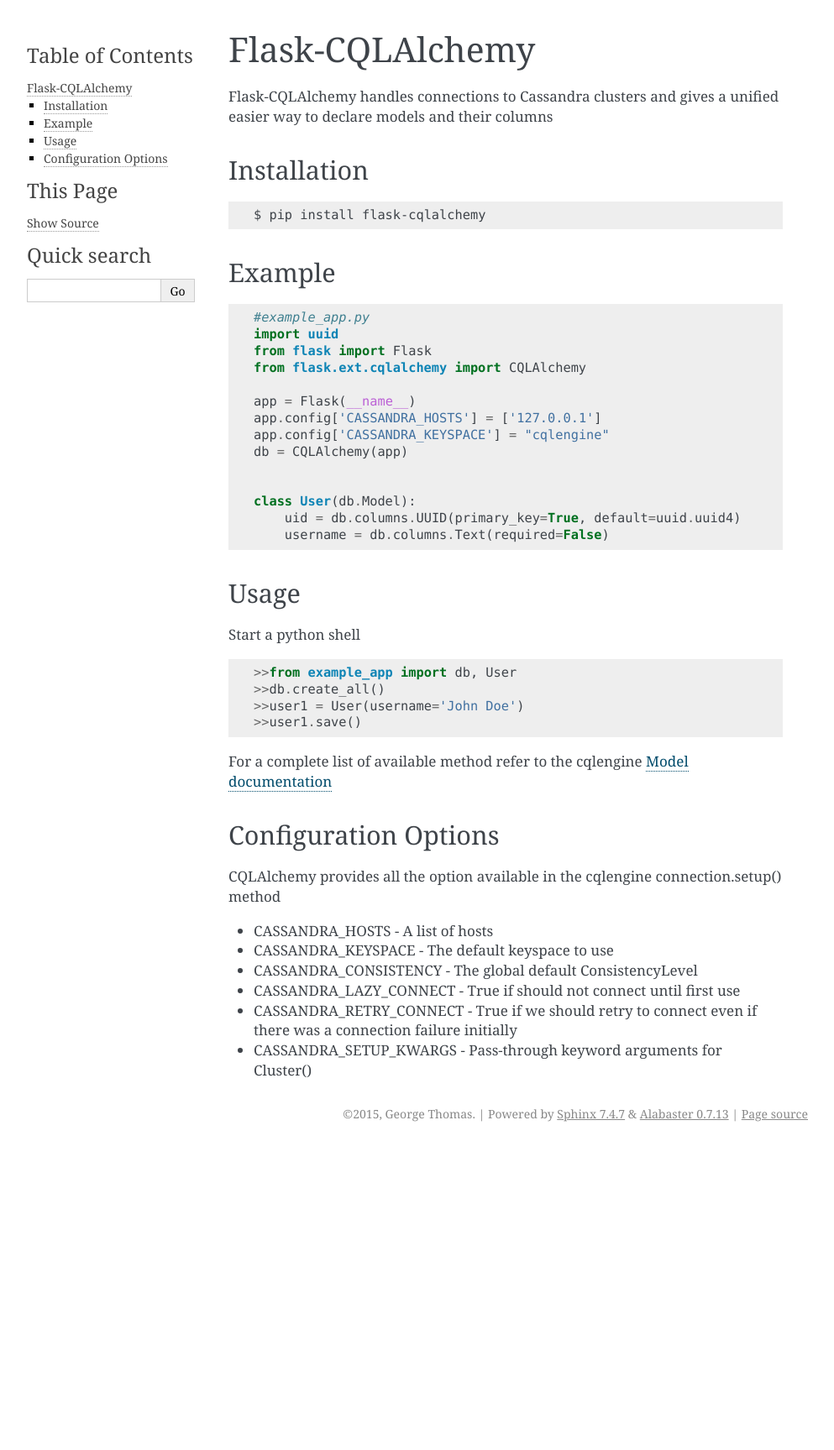
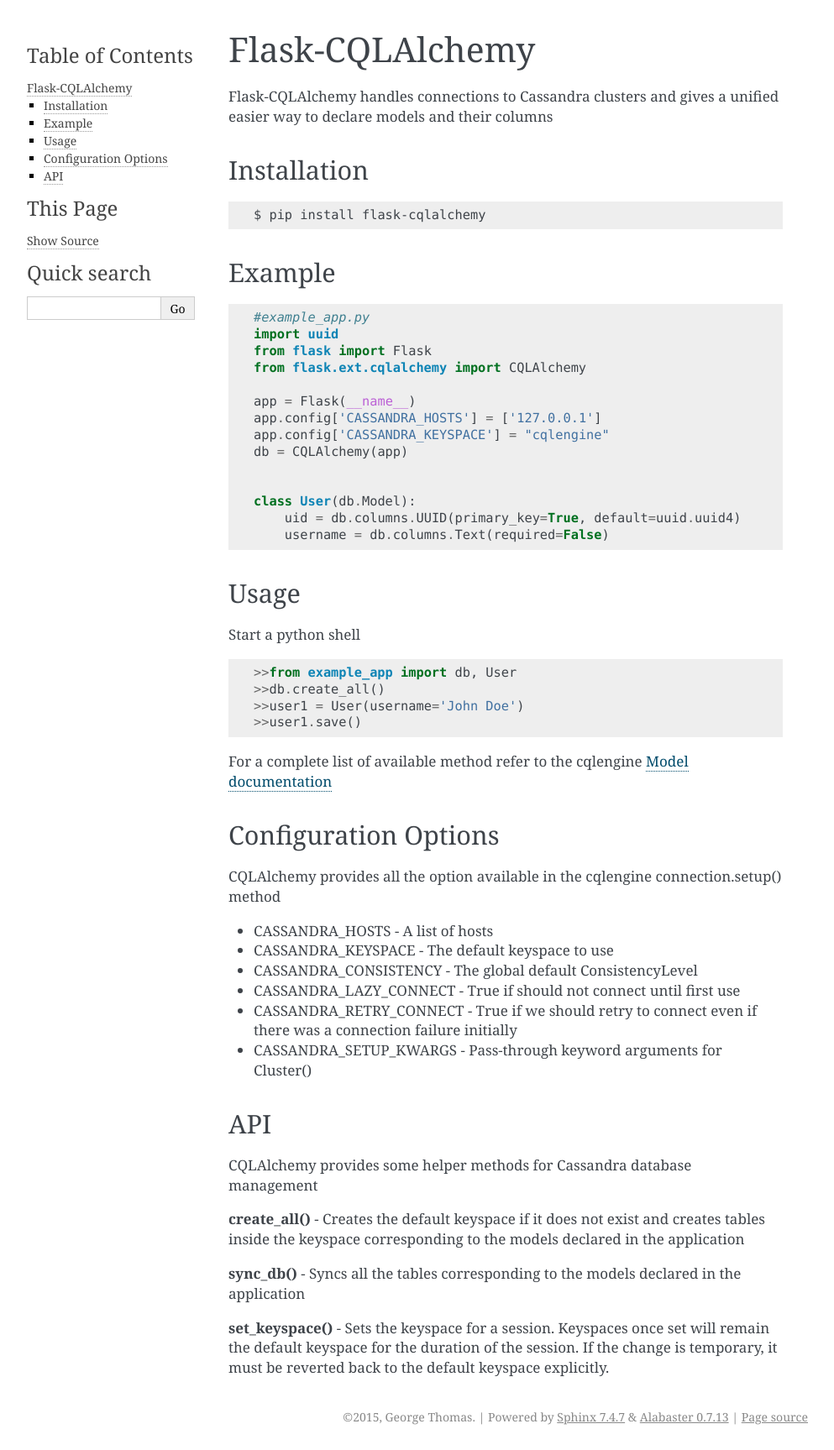
Before and after one commit to thegeorgeous/flask-cqlalchemy, a Sphinx documentation site: the page built from docs/index.rst, in a window 1280 px wide. Shown: the whole page at 84% size, without its empty margins (148-1141 px from the left). Built offline with Sphinx 7.4.7, drawn with Linux system fonts in a browser that asks for light colours; before the commit the page ends 1366 px from its top, so only the background shows below that.

Commit message:
Added set_keyspace to docs

```diff
--- a/docs/index.rst
+++ b/docs/index.rst
@@ -65,3 +65,13 @@
 * CASSANDRA_RETRY_CONNECT - True if we should retry to connect even if there was
   a connection failure initially
 * CASSANDRA_SETUP_KWARGS - Pass-through keyword arguments for Cluster()
+
+API
+---
+CQLAlchemy provides some helper methods for Cassandra database management
+
+**create_all()** - Creates the default keyspace if it does not exist and creates tables inside the keyspace corresponding to the models declared in the application
+
+**sync_db()** - Syncs all the tables corresponding to the models declared in the application
+
+**set_keyspace()** - Sets the keyspace for a session. Keyspaces once set will remain the default keyspace for the duration of the session. If the change is temporary, it must be reverted back to the default keyspace explicitly.
```
